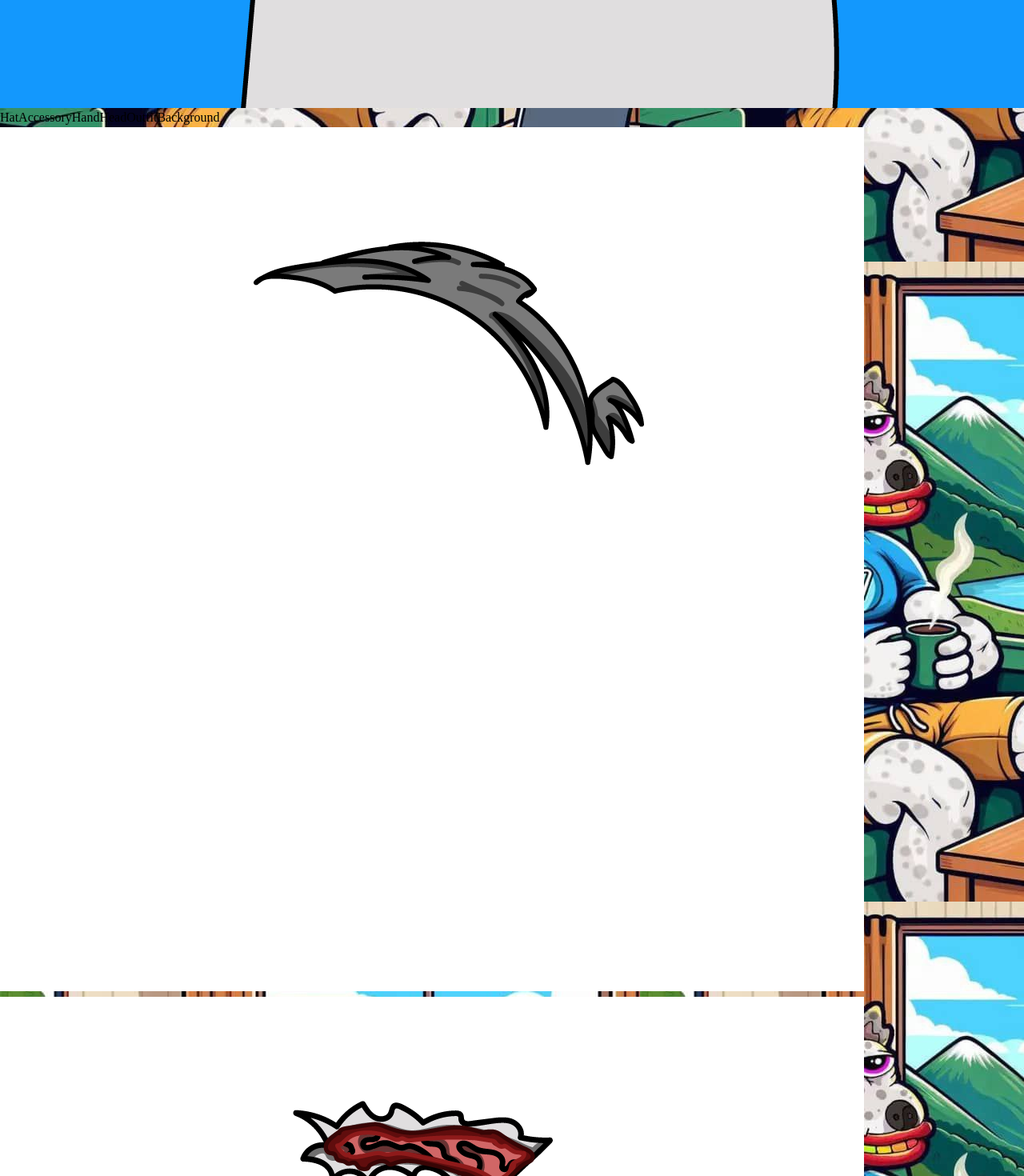
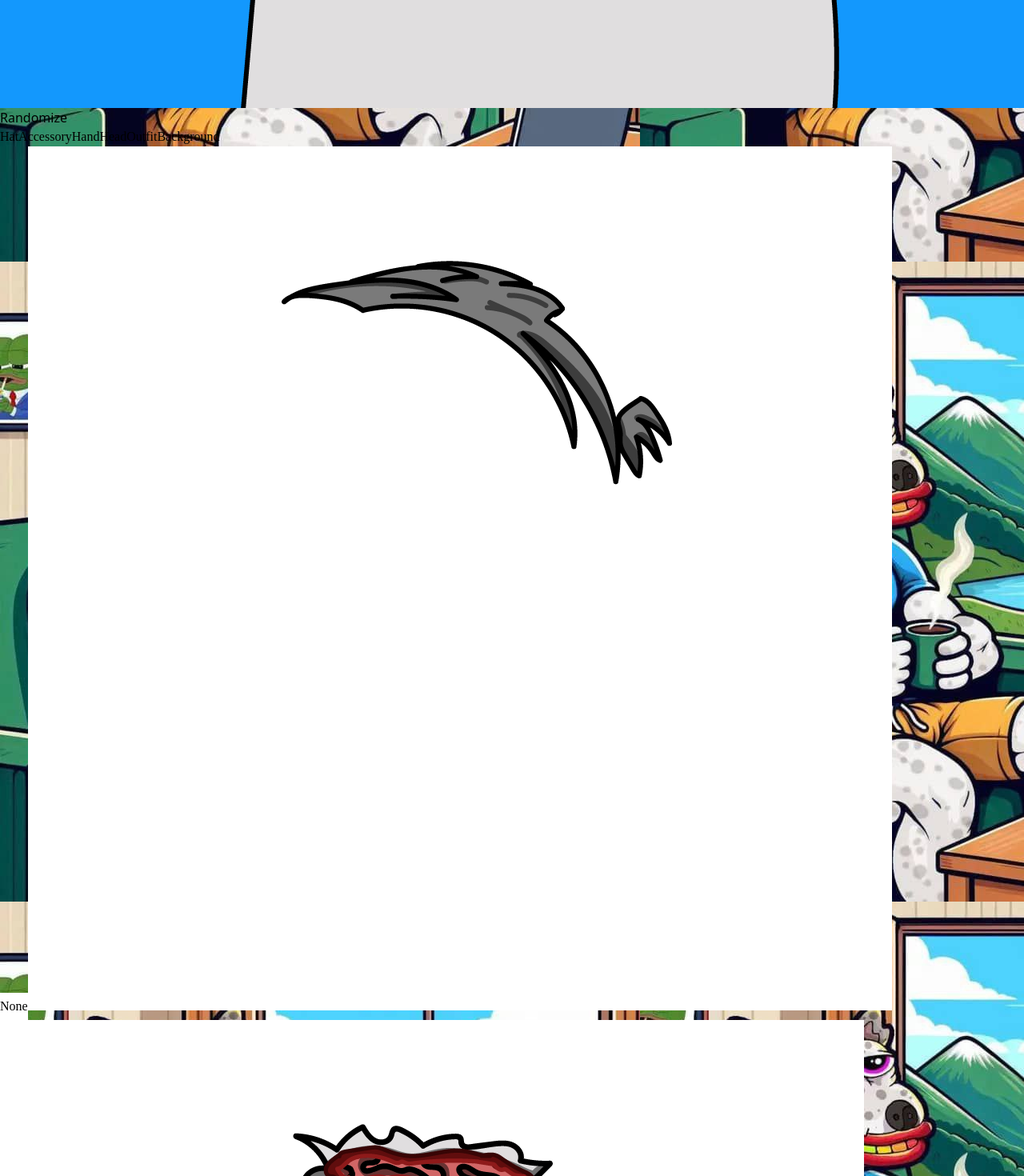
Before and after one commit to inspikalu/pfp-creator, a React (Vite) app: page / in a window 1280 px wide. Shown: the part 2073-3543 px from the top of the page at 80% size. Built offline with nearby package versions, Linux system fonts and the light colour scheme; a web font is replaced by a local one.

Commit message:
Added a randomize feature

```diff
--- a/src/App.tsx
+++ b/src/App.tsx
@@ -17,11 +17,31 @@ const App: React.FC = () => {
   const [selectedCategory, setSelectedCategory] = useState<keyof AccessoryOptions>('hat');
 
   const changeAccessory = (type: keyof AccessoryOptions, accessory: string | null) => {
-    setAccessories((prev) => ({
-      ...prev,
-      [type]: accessory,
-    }));
+    setAccessories((prev) => {
+      const defaultHead = "/PFP/head/head8.png";
+      const defaultOutfit = "/PFP/outfit/body.png";
+
+      let newValue: string | null = accessory;
+
+      // If the accessory is the same as the current one, toggle it off
+      if (prev[type] === accessory) {
+        newValue = null;
+      }
+
+      // Special handling for 'head' and 'outfit' to ensure defaults
+      if (type === 'head' && newValue === null) {
+        newValue = defaultHead;
+      } else if (type === 'outfit' && newValue === null) {
+        newValue = defaultOutfit;
+      }
+
+      return {
+        ...prev,
+        [type]: newValue,
+      };
+    });
   };
+
 
   const downloadAvatar = () => {
     const avatar = document.querySelector('.avatar') as HTMLElement | null;
@@ -34,6 +54,23 @@ const App: React.FC = () => {
       });
     }
   };
+
+  const randomize = () => {
+    const randomHat = Math.floor(Math.random() * 16) + 1;
+    const randomAccessory = Math.floor(Math.random() * 10) + 1;
+    const randomHand = Math.floor(Math.random() * 16) + 1;
+    const randomHead = Math.floor(Math.random() * 16) + 1;
+    const randomOutfit = Math.floor(Math.random() * 16) + 1;
+    const newValue = {
+      hat: `/PFP/hat/hat${randomHat}.png`,
+      accessory: `/PFP/accessory/accessory${randomAccessory}.png`,
+      hand: `/PFP/hand/hand${randomHand}.png`,
+      head: `/PFP/head/head${randomHead}.png`,
+      outfit: `/PFP/outfit/outfit${randomOutfit}.png`,
+      background: null,
+    }
+    setAccessories(newValue)
+  }
 
   return (
     <div className="App min-h-screen flex flex-col items-center justify-center text-gray-800 pb-4 relative bg-cover bg-center" style={{ backgroundImage: "url('/background.jpg')" }}>
@@ -50,6 +87,12 @@ const App: React.FC = () => {
         <div className="avatar-container w-full max-w-xs md:max-w-md aspect-square border-4 border-yellow-500 shadow-md bg-gray-50 rounded-lg -skew-x-1 -skew-y-1">
           <Avatar accessories={accessories} />
         </div>
+        <button
+          onClick={randomize}
+          className="mt-8 px-8 py-3 bg-yellow-500 text-white font-semibold shadow-md transition-transform transform hover:scale-105 rounded-lg relative z-10"
+        >
+          Randomize
+        </button>
         <Controls
           selectedCategory={selectedCategory}
           setSelectedCategory={setSelectedCategory}
--- a/src/components/Controls.tsx
+++ b/src/components/Controls.tsx
@@ -15,9 +15,8 @@ const Controls: React.FC<IInterfaceProps> = ({ selectedCategory, setSelectedCate
           <button
             key={category}
             onClick={() => setSelectedCategory(category as keyof AccessoryOptions)}
-            className={`px-3 py-2 sm:px-4 sm:py-2 rounded-xl shadow-lg transition-transform transform hover:scale-105 ${
-              selectedCategory === category ? 'bg-yellow-400 text-black outline outline-2 outline-black' : 'bg-gray-800 text-gray-300 outline outline-2 outline-black'
-            }`}
+            className={`px-3 py-2 sm:px-4 sm:py-2 rounded-xl shadow-lg transition-transform transform hover:scale-105 ${selectedCategory === category ? 'bg-yellow-400 text-black outline outline-2 outline-black' : 'bg-gray-800 text-gray-300 outline outline-2 outline-black'
+              }`}
           >
             {category.charAt(0).toUpperCase() + category.slice(1)}
           </button>
@@ -40,7 +39,7 @@ const Controls: React.FC<IInterfaceProps> = ({ selectedCategory, setSelectedCate
               }}
             >
               {selectedCategory !== 'background' ? (
-                option.src && <img src={option.src} alt={option.label} className="rounded-full" />
+                option.src === null || option.label === "None" ? < div className="rounded-full"> None </div> : < img src={option.src} alt={option.label} className="rounded-full" />
               ) : (
                 <div className="text-center text-white aspect-square h-auto rounded-full flex items-center justify-center">
                   {option.label}
```
